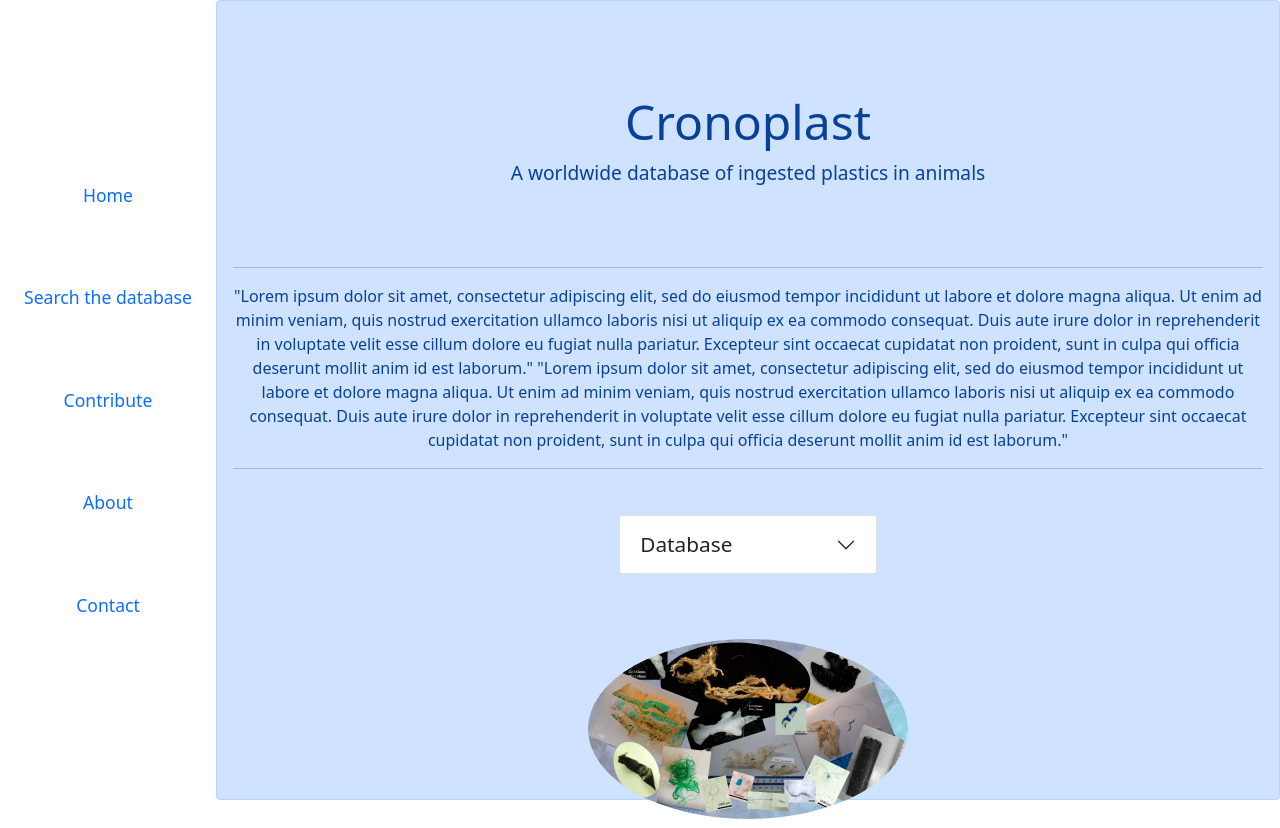
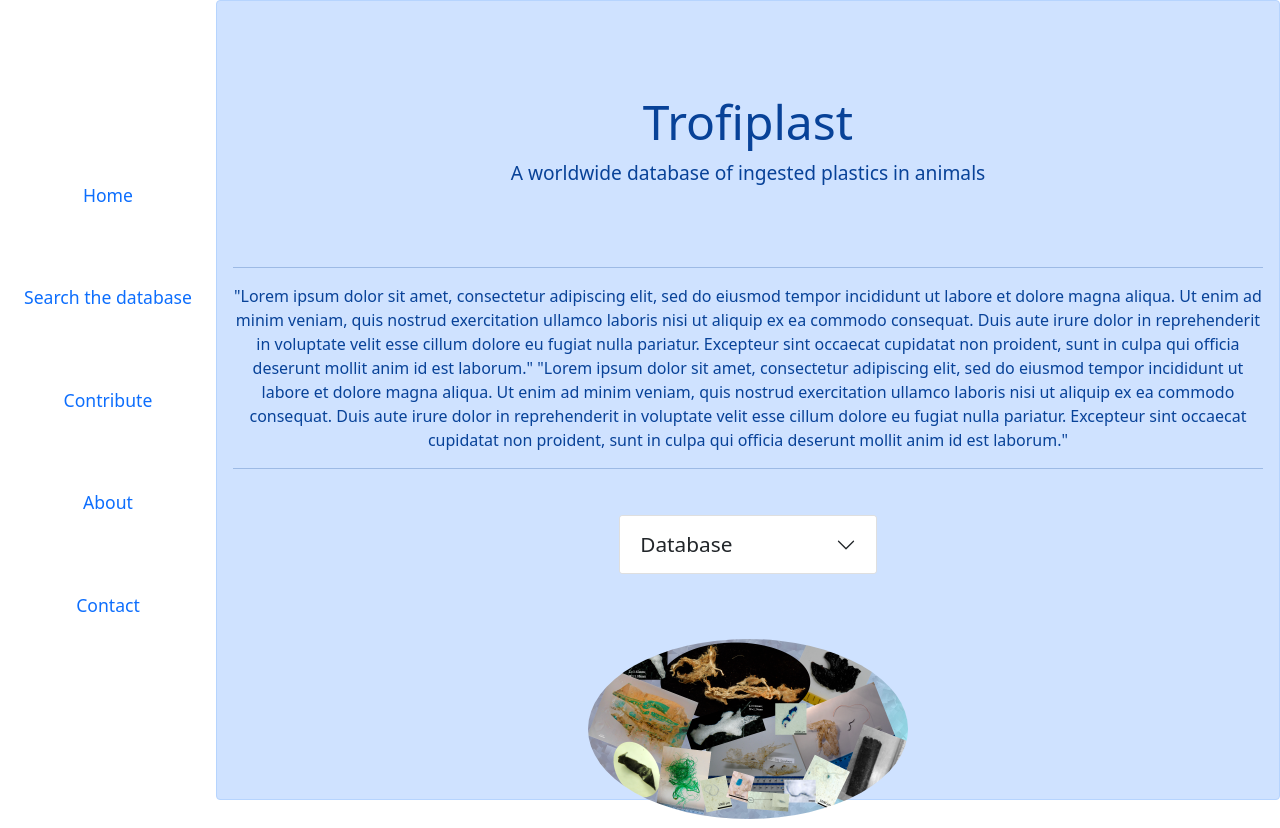
Before and after one commit to calmarti/trofiplast-frontend, a React (Create React App) app: page / in a window 1280 px wide. Built offline with nearby package versions, Linux system fonts and the light colour scheme.

Commit message:
nuevo nombre de la aplicación

```diff
--- a/src/components/Home/Home.js
+++ b/src/components/Home/Home.js
@@ -4,7 +4,6 @@ import Col from "react-bootstrap/Col";
 import Sidebar from "../layout/Sidebar";
 import HomeMain from "./HomeMain";
 
-//TODO: get react-router-v6 straight para que el árbol de rutas sea más legible!
 
 export default function Home() {
   return (
--- a/src/components/Home/HomeMain.js
+++ b/src/components/Home/HomeMain.js
@@ -1,9 +1,7 @@
 import Alert from "react-bootstrap/Alert";
 import Figure from "react-bootstrap/Figure";
-import FigureImage from "react-bootstrap/FigureImage";
 import Accordion from "react-bootstrap/Accordion";
 import Button from "react-bootstrap/Button";
-// import FigureImage from 'react-bootstrap/FigureImage'
 import image from "../../images/cronoplast-main.png";
 
 
@@ -18,7 +16,7 @@ export default function HomeMain() {
       <Alert  /* style={{height:"100vh"}} */ className="alert-component py-5 my-0" variant="primary">
         <br />
         <Alert.Heading className="display-5">
-          Cronoplast
+         Trofiplast
         </Alert.Heading>
         <p className="alert-oneliner">
           A worldwide database of ingested plastics in animals
```
